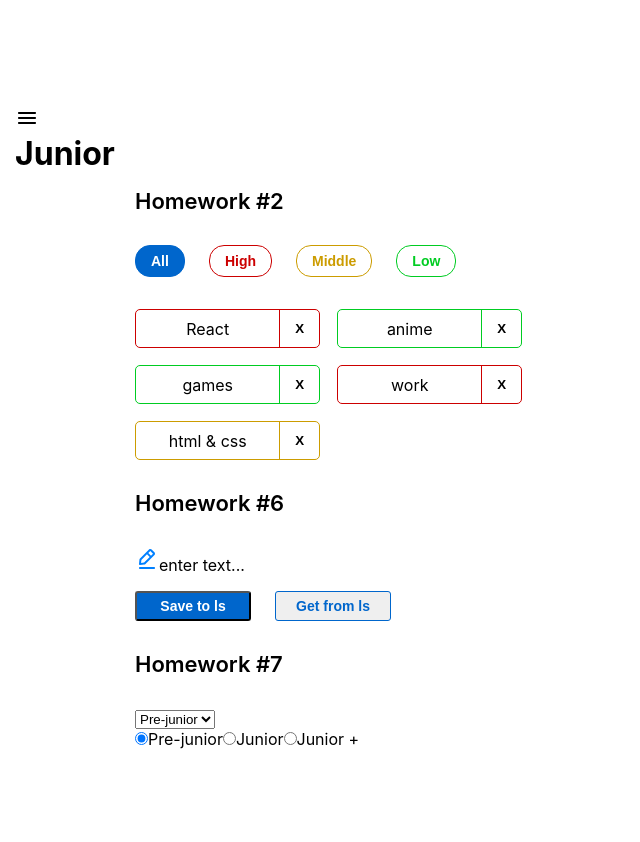
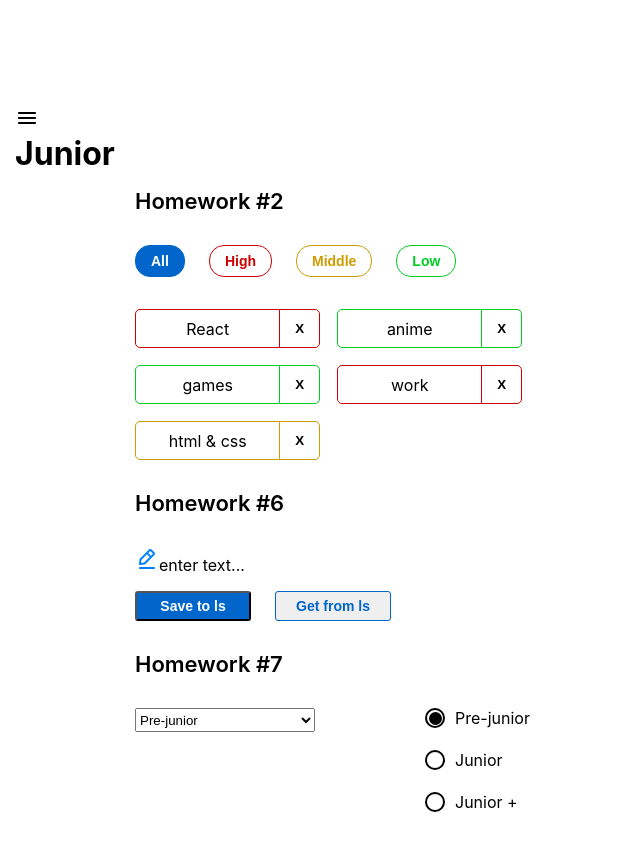
Before and after one commit to ArtsiomChulc/HW1-autoTest, a React (Create React App) app: page /#/junior in a window 1280 px wide. Shown: the whole page, without its empty margins (0-640 px from the left). Before the commit the page ends 800 px from the top, so only its background shows below. Built offline with nearby package versions, Linux system fonts and the light colour scheme.

Commit message:
HW7 without onChange(e) and add style radioButton

```diff
--- a/src/s2-homeworks/hw07/HW7.module.css
+++ b/src/s2-homeworks/hw07/HW7.module.css
@@ -1,2 +1,4 @@
 .container {
+    display: flex;
+    gap: 110px;
 }
--- a/src/s2-homeworks/hw07/common/c5-SuperSelect/SuperSelect.module.css
+++ b/src/s2-homeworks/hw07/common/c5-SuperSelect/SuperSelect.module.css
@@ -1,4 +1,6 @@
 .select {
+    width: 180px;
+    height: 24px;
 }
 
 .select:focus {
--- a/src/s2-homeworks/hw07/common/c6-SuperRadio/SuperRadio.module.css
+++ b/src/s2-homeworks/hw07/common/c6-SuperRadio/SuperRadio.module.css
@@ -1,18 +1,48 @@
 .radio {
-    background: #212A34;
+    appearance: none;
+    width: 20px;
+    height: 20px;
+    border-radius: 50%;
+    cursor: pointer;
+    outline: none;
+    border: 2px solid black;
+    position: relative;
 }
 
 .radio::before {
+    content: '';
+    position: absolute;
+    display: inline-block;
+    top: 2px;
+    left: 2px;
+    width: 13px;
+    height: 13px;
+    border-radius: 50%;
 
 }
 
 
 .radio:checked::before {
 
+    background: #000000;
 }
 
 .label {
+    display: flex;
+    align-items: center;
+    text-align: center;
 }
 
 .options {
+    display: flex;
+    flex-direction: column;
+    gap: 22px;
 }
+
+.span {
+    margin-left: 10px;
+    font-weight: 400;
+    font-size: 16px;
+    line-height: 20px;
+    color: #000000;
+}
```
